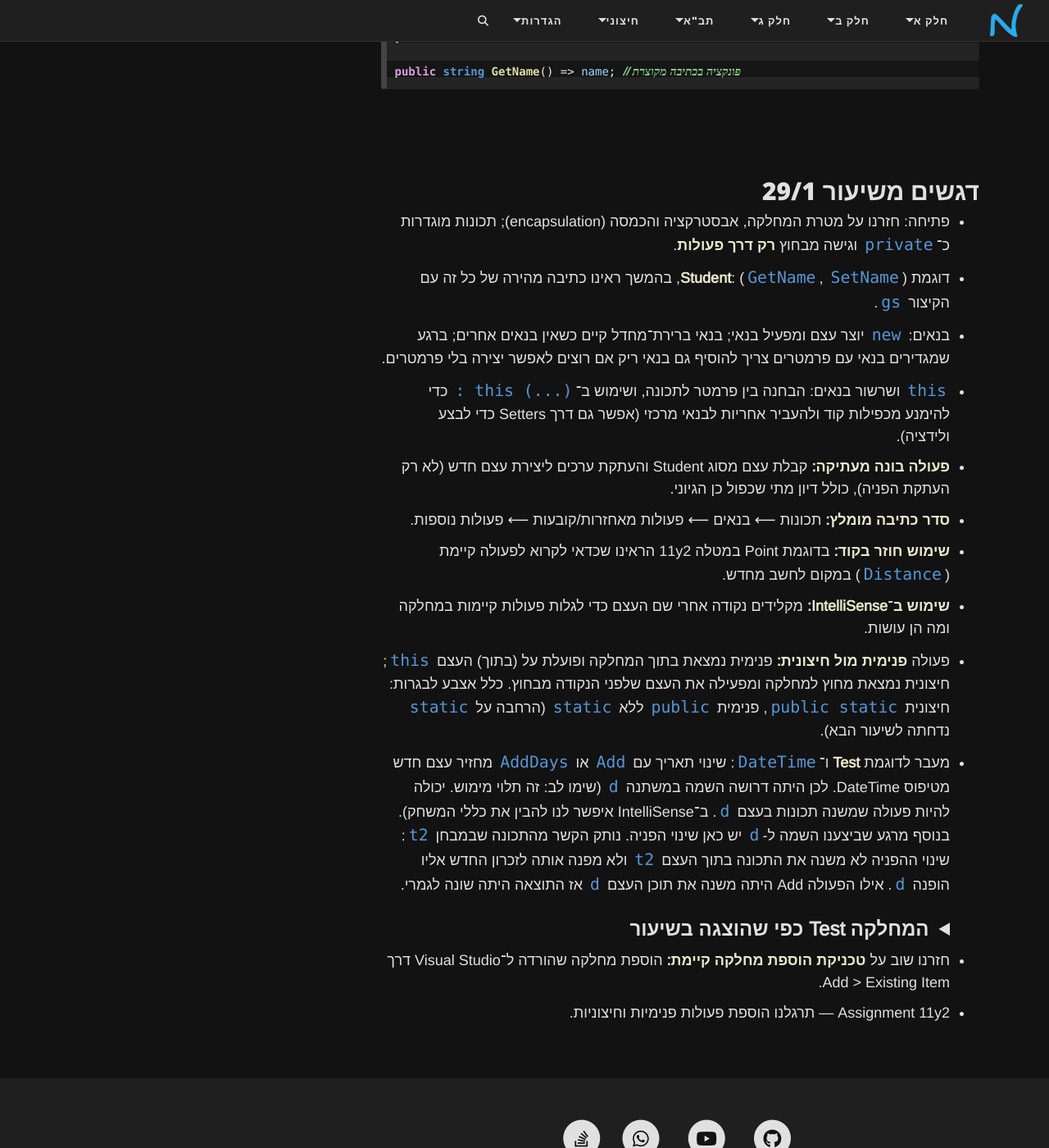
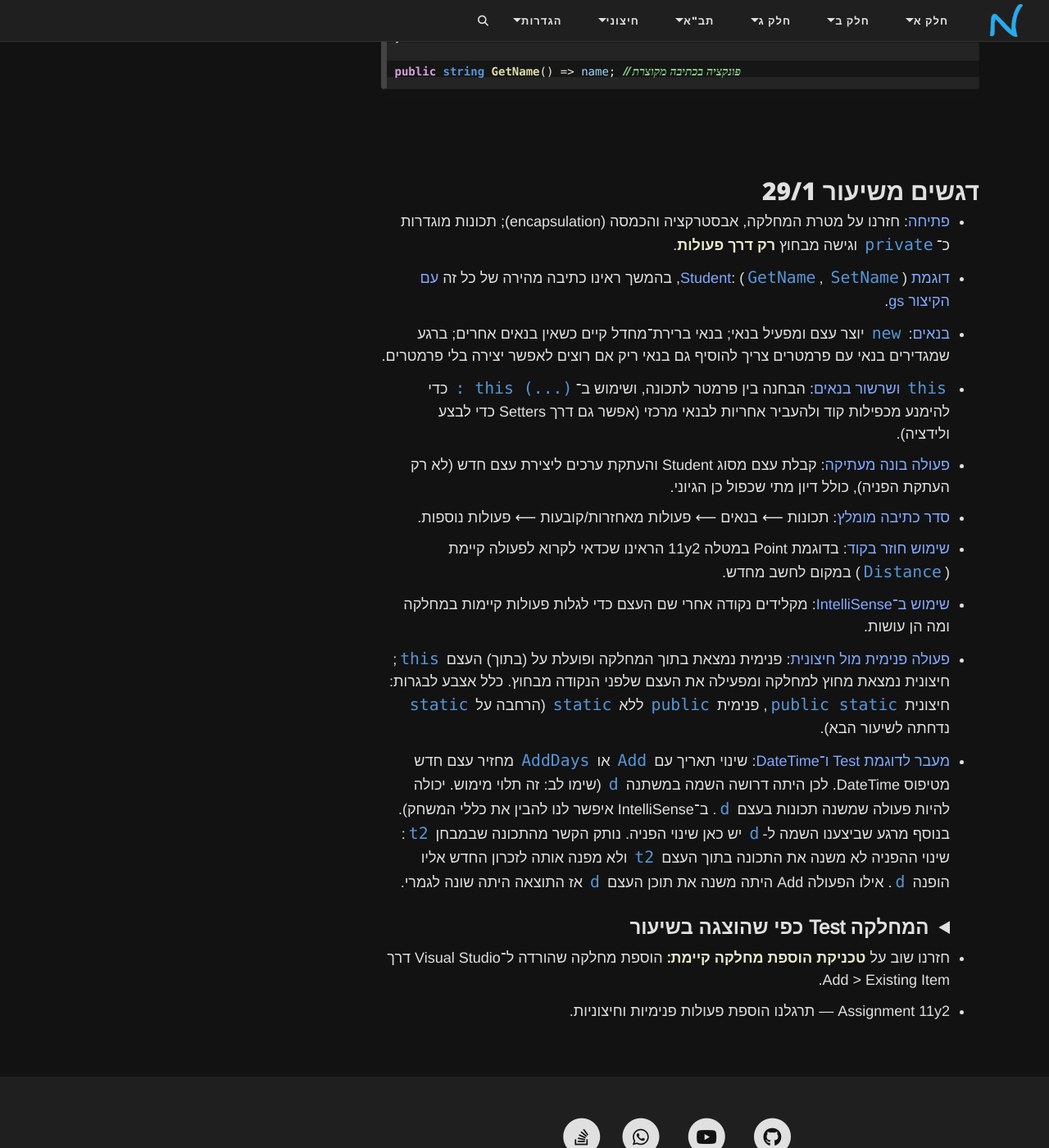
Before and after one commit to 3strategy/BeautifulYesodot, a Jekyll site: the page built from cs3e/Objects_02_BuildingClasses.md, in a window 1280 px wide and 1400 px high, scrolled down 5250 px. Shown: the whole window at 82% size. Built offline with Jekyll 4.4.1, drawn with Linux system fonts in a browser that asks for light colours; comment, search, counter and statistics services are not loaded; some of the changed lines change nothing that is shown.

Commit message:
עדכון עם קישורים לדברים

````diff
--- a/_config.yml
+++ b/_config.yml
@@ -141,6 +141,7 @@ navbar-links:
         - 11y1 תרגול ראשוני - שימוש במחלקות: "/cs3e/Ex/Ex11y1UsingOurClasses"
         - 11.1.2 תרגול אינטרקטיבי: "/cs3e/Ex/Ex11.1objects_array_interactive.html"
         - כתיבת מחלקות 11.2: "/cs3e/Objects_02_BuildingClasses"
+        - זום 26.1.29: "/cs3e/Objects_02_BuildingClasses/#id_zoom26_1_29"
         - 11.3 Don't Ask, Tell: "/cs3e/Objects_03_DontAskTell/"
         - 11.4 In C#: "/cs3e/Objects_04_in_csharp/"
         - קישורים 11.9: "/cs3e/Objects_09_Links/"
--- a/cs3e/Objects_02_BuildingClasses.md
+++ b/cs3e/Objects_02_BuildingClasses.md
@@ -223,18 +223,18 @@ public string GetName() => name; // פונקציה בכתיבה מקוצרת
 
 ---
 
-## דגשים משיעור 29/1
+## דגשים משיעור 29/1 {#id_zoom26_1_29}
 
-- פתיחה: חזרנו על מטרת המחלקה, אבסטרקציה והכמסה (encapsulation); תכונות מוגדרות כ־`private` וגישה מבחוץ **רק דרך פעולות**.
-- דוגמת **Student**: (`GetName`, `SetName`), בהמשך ראינו כתיבה מהירה של כל זה עם הקיצור `gs`.
-- בנאים: `new` יוצר עצם ומפעיל בנאי; בנאי ברירת־מחדל קיים כשאין בנאים אחרים; ברגע שמגדירים בנאי עם פרמטרים צריך להוסיף גם בנאי ריק אם רוצים לאפשר יצירה בלי פרמטרים.
-- `this` ושרשור בנאים: הבחנה בין פרמטר לתכונה, ושימוש ב־`(...) this :` כדי להימנע מכפילות קוד ולהעביר אחריות לבנאי מרכזי (אפשר גם דרך Setters כדי לבצע ולידציה).
-- **פעולה בונה מעתיקה:** קבלת עצם מסוג Student והעתקת ערכים ליצירת עצם חדש (לא רק העתקת הפניה), כולל דיון מתי שכפול כן הגיוני.
-- **סדר כתיבה מומלץ:** תכונות ⟵ בנאים ⟵ פעולות מאחזרות/קובעות ⟵ פעולות נוספות.
-- **שימוש חוזר בקוד:** בדוגמת Point במטלה 11y2 הראינו שכדאי לקרוא לפעולה קיימת (`Distance`) במקום לחשב מחדש.
-- **שימוש ב־IntelliSense:** מקלידים נקודה אחרי שם העצם כדי לגלות פעולות קיימות במחלקה ומה הן עושות.
-- פעולה **פנימית מול חיצונית:** פנימית נמצאת בתוך המחלקה ופועלת על (בתוך) העצם `this`; חיצונית נמצאת מחוץ למחלקה ומפעילה את העצם שלפני הנקודה מבחוץ. כלל אצבע לבגרות: חיצונית `public static`, פנימית `public` ללא `static` (הרחבה על `static` נדחתה לשיעור הבא).
-- מעבר לדוגמת **Test** ו־`DateTime`: שינוי תאריך עם `Add` או `AddDays` מחזיר עצם חדש מטיפוס DateTime. לכן היתה דרושה השמה במשתנה `d` (שימו לב: זה תלוי מימוש. יכולה להיות פעולה שמשנה תכונות בעצם `d`. ב־IntelliSense איפשר לנו להבין את כללי המשחק). בנוסף מרגע שביצענו השמה ל-`d` יש כאן שינוי הפניה. נותק הקשר מהתכונה שבמבחן `t2`: שינוי ההפניה לא משנה את התכונה בתוך העצם `t2` ולא מפנה אותה לזכרון החדש אליו הופנה `d`. אילו הפעולה Add היתה משנה את תוכן העצם `d` אז התוצאה היתה שונה לגמרי.
+- [פתיחה](https://youtu.be/OvwFDcvC8Rk?t=0): חזרנו על מטרת המחלקה, אבסטרקציה והכמסה (encapsulation); תכונות מוגדרות כ־`private` וגישה מבחוץ **רק דרך פעולות**.
+- [דוגמת Student](https://youtu.be/OvwFDcvC8Rk?t=41): (`GetName`, `SetName`), בהמשך ראינו כתיבה מהירה של כל זה [עם הקיצור gs](https://youtu.be/OvwFDcvC8Rk?t=1890).
+- [בנאים](https://youtu.be/OvwFDcvC8Rk?t=47): `new` יוצר עצם ומפעיל בנאי; בנאי ברירת־מחדל קיים כשאין בנאים אחרים; ברגע שמגדירים בנאי עם פרמטרים צריך להוסיף גם בנאי ריק אם רוצים לאפשר יצירה בלי פרמטרים.
+- [`this` ושרשור בנאים](https://youtu.be/OvwFDcvC8Rk?t=866): הבחנה בין פרמטר לתכונה, ושימוש ב־`(...) this :` כדי להימנע מכפילות קוד ולהעביר אחריות לבנאי מרכזי (אפשר גם דרך Setters כדי לבצע ולידציה).
+- [פעולה בונה מעתיקה](https://youtu.be/OvwFDcvC8Rk?t=134): קבלת עצם מסוג Student והעתקת ערכים ליצירת עצם חדש (לא רק העתקת הפניה), כולל דיון מתי שכפול כן הגיוני.
+- [סדר כתיבה מומלץ](https://youtu.be/OvwFDcvC8Rk?t=684): תכונות ⟵ בנאים ⟵ פעולות מאחזרות/קובעות ⟵ פעולות נוספות.
+- [שימוש חוזר בקוד](https://youtu.be/OvwFDcvC8Rk?t=1361): בדוגמת Point במטלה 11y2 הראינו שכדאי לקרוא לפעולה קיימת (`Distance`) במקום לחשב מחדש.
+- [שימוש ב־IntelliSense](https://youtu.be/OvwFDcvC8Rk?t=218): מקלידים נקודה אחרי שם העצם כדי לגלות פעולות קיימות במחלקה ומה הן עושות.
+- [פעולה פנימית מול חיצונית](https://youtu.be/OvwFDcvC8Rk?t=1361): פנימית נמצאת בתוך המחלקה ופועלת על (בתוך) העצם `this`; חיצונית נמצאת מחוץ למחלקה ומפעילה את העצם שלפני הנקודה מבחוץ. כלל אצבע לבגרות: חיצונית `public static`, פנימית `public` ללא `static` (הרחבה על `static` נדחתה לשיעור הבא).
+- [מעבר לדוגמת Test ו־DateTime](https://youtu.be/OvwFDcvC8Rk?t=3832): שינוי תאריך עם `Add` או `AddDays` מחזיר עצם חדש מטיפוס DateTime. לכן היתה דרושה השמה במשתנה `d` (שימו לב: זה תלוי מימוש. יכולה להיות פעולה שמשנה תכונות בעצם `d`. ב־IntelliSense איפשר לנו להבין את כללי המשחק). בנוסף מרגע שביצענו השמה ל-`d` יש כאן שינוי הפניה. נותק הקשר מהתכונה שבמבחן `t2`: שינוי ההפניה לא משנה את התכונה בתוך העצם `t2` ולא מפנה אותה לזכרון החדש אליו הופנה `d`. אילו הפעולה Add היתה משנה את תוכן העצם `d` אז התוצאה היתה שונה לגמרי.
   <details markdown="1"><summary>המחלקה Test כפי שהוצגה בשיעור</summary>
 
   ```csharp
````
